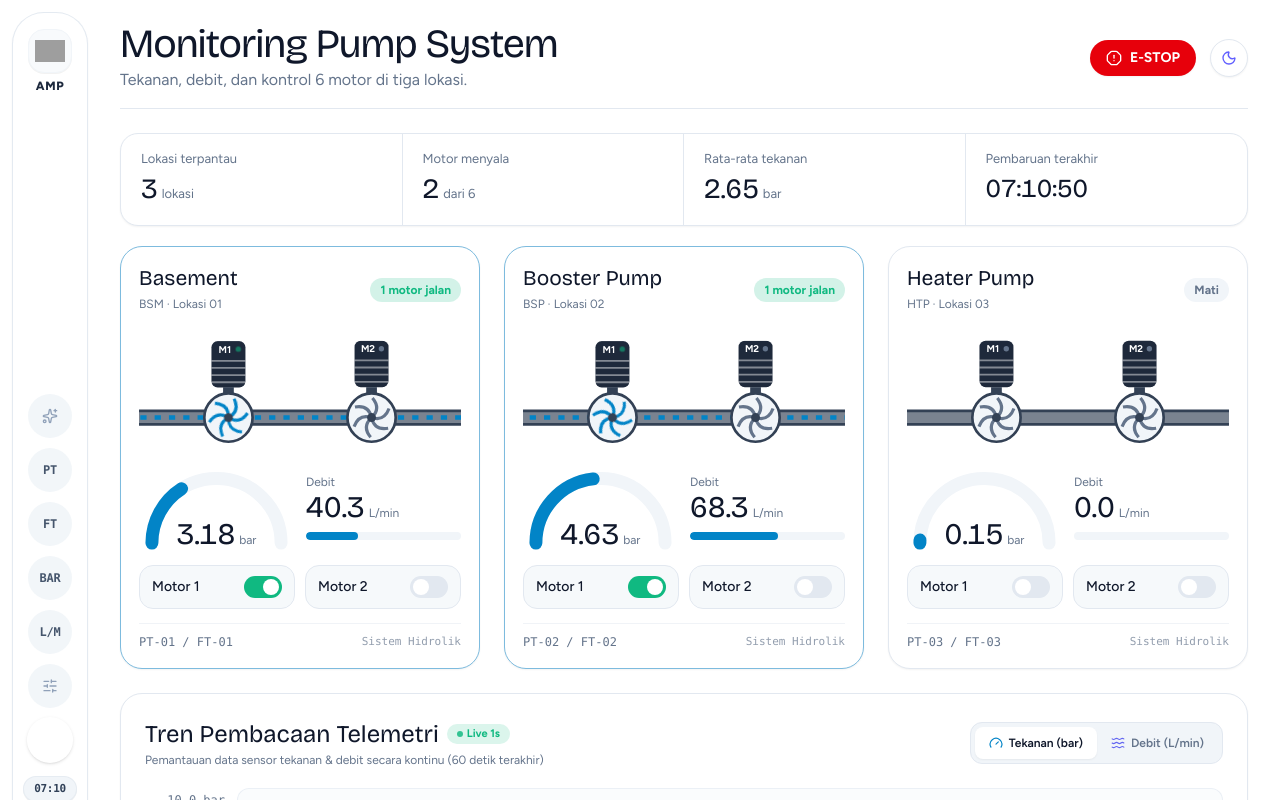
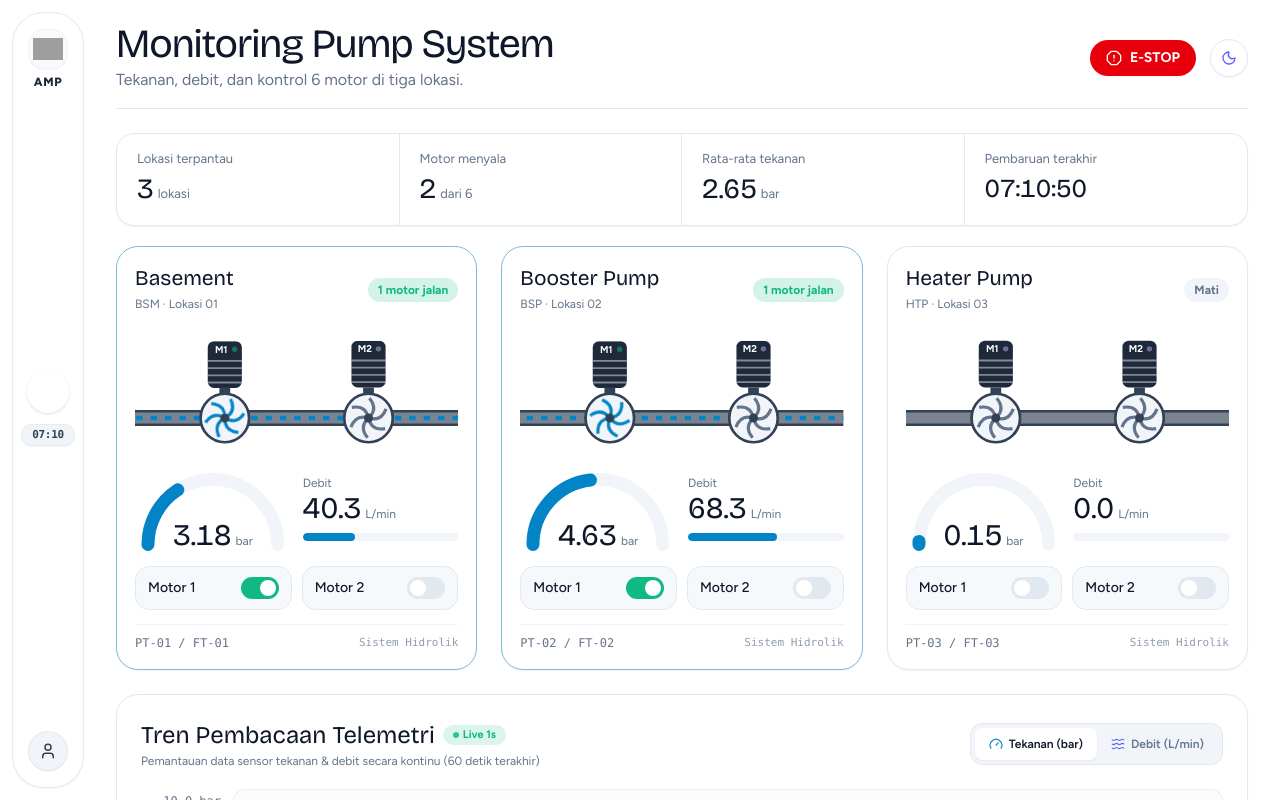
Before and after one commit to sistemagis-admin/water-monitoring-system, a React (Vite) app in the folder frontend/: page / in a window 1280 px wide. Shown: the top 800 px of the page. Built offline with nearby package versions, Linux system fonts and the light colour scheme; grey boxes are pictures that could not be loaded.

Commit message:
feat: simplify sidebar to dashboard and profile with AMP branding

```diff
--- a/frontend/src/App.tsx
+++ b/frontend/src/App.tsx
@@ -39,7 +39,7 @@ export function App() {
   return (
     <div className="min-h-screen w-full bg-[var(--bg)] text-[var(--ink)] antialiased transition-colors duration-250 flex">
       {/* Sleek Capsule Sidebar with AMP Brand Styling */}
-      <Sidebar onQuickAction={() => setIsStopModalOpen(true)} />
+      <Sidebar onProfileClick={() => setIsStopModalOpen(true)} />
 
       {/* Main Content Area */}
       <main className="flex-1 min-w-0 px-4 sm:px-6 lg:px-8 py-4 sm:py-6 flex flex-col justify-between">
--- a/frontend/src/components/Sidebar.tsx
+++ b/frontend/src/components/Sidebar.tsx
@@ -1,18 +1,14 @@
 import React, { useState, useEffect } from 'react'
 import logoAmp from '../assets/logo/amp.png'
 import {
-  Sparkles,
-  Layers,
-  SlidersHorizontal,
-  Maximize2,
-  Minimize2,
-  ArrowDownLeft,
+  LayoutDashboard,
+  User,
 } from 'lucide-react'
 
 export interface SidebarProps {
   activeTab?: string
   onSelectTab?: (tabId: string) => void
-  onQuickAction?: () => void
+  onProfileClick?: () => void
 }
 
 interface NavItem {
@@ -29,11 +25,10 @@ interface NavItem {
 export const Sidebar: React.FC<SidebarProps> = ({
   activeTab = 'dashboard',
   onSelectTab,
-  onQuickAction,
+  onProfileClick,
 }) => {
   const [currentTab, setCurrentTab] = useState(activeTab)
   const [currentTime, setCurrentTime] = useState('')
-  const [isFullscreen, setIsFullscreen] = useState(false)
 
   // Real-time digital clock (HH:mm)
   useEffect(() => {
@@ -48,83 +43,28 @@ export const Sidebar: React.FC<SidebarProps> = ({
     return () => clearInterval(timer)
   }, [])
 
-  // Handle fullscreen toggle
-  const toggleFullscreen = () => {
-    if (!document.fullscreenElement) {
-      document.documentElement.requestFullscreen().catch(() => {})
-      setIsFullscreen(true)
-    } else {
-      document.exitFullscreen().catch(() => {})
-      setIsFullscreen(false)
-    }
-  }
-
   const handleItemClick = (id: string) => {
     setCurrentTab(id)
     onSelectTab?.(id)
   }
 
-  // Navigation Items matching the reference layout & AMP logo colors
+  // Navigation Items: Dashboard only as requested
   const navItems: NavItem[] = [
-    {
-      id: 'overview',
-      type: 'icon',
-      label: 'Ringkasan Sistem',
-      icon: <Sparkles className="w-4 h-4 text-slate-400 group-hover:text-[var(--amp-purple)] transition-colors" />,
-    },
-    {
-      id: 'pressure',
-      type: 'badge',
-      label: 'Telemetri Tekanan',
-      badgeText: 'PT',
-      accentColor: 'var(--amp-teal)',
-      bgSoft: 'var(--amp-teal-soft)',
-    },
-    {
-      id: 'flow',
-      type: 'badge',
-      label: 'Telemetri Debit',
-      badgeText: 'FT',
-      accentColor: 'var(--amp-purple)',
-      bgSoft: 'var(--amp-purple-soft)',
-    },
-    {
-      id: 'bar',
-      type: 'badge',
-      label: 'Unit Tekanan (Bar)',
-      badgeText: 'BAR',
-      accentColor: 'var(--amp-teal)',
-      bgSoft: 'var(--amp-teal-soft)',
-    },
-    {
-      id: 'flowrate',
-      type: 'badge',
-      label: 'Debit Aliran (L/min)',
-      badgeText: 'L/M',
-      accentColor: 'var(--amp-magenta)',
-      bgSoft: 'var(--amp-magenta-soft)',
-    },
-    {
-      id: 'motors',
-      type: 'icon',
-      label: 'Kontrol Pompa & Motor',
-      icon: <SlidersHorizontal className="w-4 h-4 text-slate-400 group-hover:text-[var(--amp-magenta)] transition-colors" />,
-    },
     {
       id: 'dashboard',
       type: 'icon',
-      label: 'Layer SCADA',
-      icon: <Layers className="w-4 h-4" />,
+      label: 'Dashboard Monitoring',
+      icon: <LayoutDashboard className="w-5 h-5 text-white" />,
       accentColor: 'var(--amp-teal)',
       bgSoft: 'var(--amp-teal-soft)',
     },
   ]
 
   return (
-    <aside className="w-[72px] sm:w-[76px] py-4 px-2 flex flex-col items-center justify-between shrink-0 select-none bg-white border border-slate-200/90 rounded-[32px] shadow-xs my-3 ml-3 min-h-[calc(100vh-24px)] sticky top-3 z-30 transition-all">
+    <aside className="w-[68px] sm:w-[72px] py-4 px-1.5 flex flex-col items-center justify-between shrink-0 select-none bg-white border border-slate-200/90 rounded-[32px] shadow-xs my-3 ml-3 h-[calc(100vh-24px)] sticky top-3 z-30 overflow-hidden transition-all">
       {/* 1. Top Section: Logo AMP & Brand Label */}
-      <div className="flex flex-col items-center gap-1">
-        <div className="w-11 h-11 rounded-2xl p-1.5 flex items-center justify-center bg-slate-50 border border-slate-100 shadow-2xs hover:scale-105 transition-transform cursor-pointer">
+      <div className="flex flex-col items-center gap-1 shrink-0">
+        <div className="w-10 h-10 rounded-2xl p-1 flex items-center justify-center bg-slate-50 border border-slate-100 shadow-2xs hover:scale-105 transition-transform cursor-pointer">
           <img
             src={logoAmp}
             alt="AMP Logo"
@@ -136,8 +76,8 @@ export const Sidebar: React.FC<SidebarProps> = ({
         </span>
       </div>
 
-      {/* 2. Middle Navigation Items Stack */}
-      <div className="flex flex-col items-center gap-2.5 my-auto py-2">
+      {/* 2. Middle Navigation Items Stack (Non-scrollable, perfectly fitted) */}
+      <div className="flex-1 flex flex-col items-center justify-center gap-1.5 sm:gap-2 py-1">
         {navItems.map((item) => {
           const isActive = currentTab === item.id
 
@@ -145,7 +85,7 @@ export const Sidebar: React.FC<SidebarProps> = ({
             <div key={item.id} className="relative group">
               <button
                 onClick={() => handleItemClick(item.id)}
-                className={`w-10 h-10 sm:w-11 sm:h-11 rounded-full flex items-center justify-center text-xs font-bold transition-all duration-200 cursor-pointer ${
+                className={`w-9 h-9 sm:w-10 sm:h-10 rounded-full flex items-center justify-center text-xs font-bold transition-all duration-200 cursor-pointer ${
                   isActive
                     ? 'text-white shadow-sm scale-105'
                     : 'bg-slate-100/90 text-slate-600 hover:bg-slate-200/80 hover:text-slate-900 active:scale-95'
@@ -160,7 +100,7 @@ export const Sidebar: React.FC<SidebarProps> = ({
                 {item.type === 'icon' ? (
                   item.icon
                 ) : (
-                  <span className="text-[11px] sm:text-xs font-mono font-bold tracking-tight">
+                  <span className="text-[10px] sm:text-[11px] font-mono font-bold tracking-tight">
                     {item.badgeText}
                   </span>
                 )}
@@ -176,53 +116,25 @@ export const Sidebar: React.FC<SidebarProps> = ({
         })}
 
         {/* Live Clock Pill Widget */}
-        <div className="mt-1 px-2.5 py-1 rounded-full bg-slate-100 border border-slate-200/70 text-[11px] font-mono font-bold text-slate-700 tracking-tight shadow-2xs tabular-nums">
+        <div className="mt-1 px-2.5 py-0.5 rounded-full bg-slate-100 border border-slate-200/70 text-[10px] sm:text-[11px] font-mono font-bold text-slate-700 tracking-tight shadow-2xs tabular-nums">
           {currentTime || '00:00'}
         </div>
       </div>
 
-      {/* 3. Bottom Action Buttons Stack */}
-      <div className="flex flex-col items-center gap-2.5">
-        {/* Fullscreen Toggle */}
+      {/* 3. Bottom Section: Profile / User Avatar Icon */}
+      <div className="flex flex-col items-center shrink-0 pt-1">
         <div className="relative group">
           <button
-            onClick={toggleFullscreen}
-            className="w-10 h-10 sm:w-11 sm:h-11 rounded-full flex items-center justify-center text-slate-500 hover:text-slate-800 bg-slate-100/80 hover:bg-slate-200/80 transition-all cursor-pointer active:scale-95"
-            aria-label={isFullscreen ? 'Keluar Fullscreen' : 'Layar Penuh'}
+            onClick={onProfileClick}
+            className="w-9 h-9 sm:w-10 sm:h-10 rounded-full flex items-center justify-center bg-slate-100 hover:bg-slate-200/90 text-slate-700 border border-slate-200/80 shadow-2xs hover:border-[var(--amp-teal)] transition-all cursor-pointer active:scale-95"
+            aria-label="Profil Operator"
           >
-            {isFullscreen ? (
-              <Minimize2 className="w-4 h-4" />
-            ) : (
-              <Maximize2 className="w-4 h-4" />
-            )}
+            <User className="w-4 h-4 sm:w-[18px] sm:h-[18px] text-slate-700" />
           </button>
 
           {/* Tooltip */}
           <div className="pointer-events-none absolute left-full ml-3 top-1/2 -translate-y-1/2 px-2.5 py-1 bg-slate-900 text-white text-[11px] font-semibold rounded-lg shadow-lg whitespace-nowrap opacity-0 group-hover:opacity-100 translate-x-1 group-hover:translate-x-0 transition-all duration-150 z-50">
-            {isFullscreen ? 'Keluar Layar Penuh' : 'Layar Penuh'}
-            <div className="absolute right-full top-1/2 -translate-y-1/2 border-4 border-transparent border-r-slate-900" />
-          </div>
-        </div>
-
-        {/* Dark Circle Action Button with Diagonal Arrow (matching reference image) */}
-        <div className="relative group">
-          <button
-            onClick={() => {
-              if (onQuickAction) {
-                onQuickAction()
-              } else {
-                window.scrollTo({ top: document.body.scrollHeight, behavior: 'smooth' })
-              }
-            }}
-            className="w-10 h-10 sm:w-11 sm:h-11 rounded-full flex items-center justify-center bg-slate-900 hover:bg-slate-800 text-white shadow-xs transition-all cursor-pointer active:scale-90"
-            aria-label="Aksi Cepat"
-          >
-            <ArrowDownLeft className="w-4 h-4 text-white" />
-          </button>
-
-          {/* Tooltip */}
-          <div className="pointer-events-none absolute left-full ml-3 top-1/2 -translate-y-1/2 px-2.5 py-1 bg-slate-900 text-white text-[11px] font-semibold rounded-lg shadow-lg whitespace-nowrap opacity-0 group-hover:opacity-100 translate-x-1 group-hover:translate-x-0 transition-all duration-150 z-50">
-            Scroll ke Riwayat / Footer
+            Profil Operator
             <div className="absolute right-full top-1/2 -translate-y-1/2 border-4 border-transparent border-r-slate-900" />
           </div>
         </div>
```
